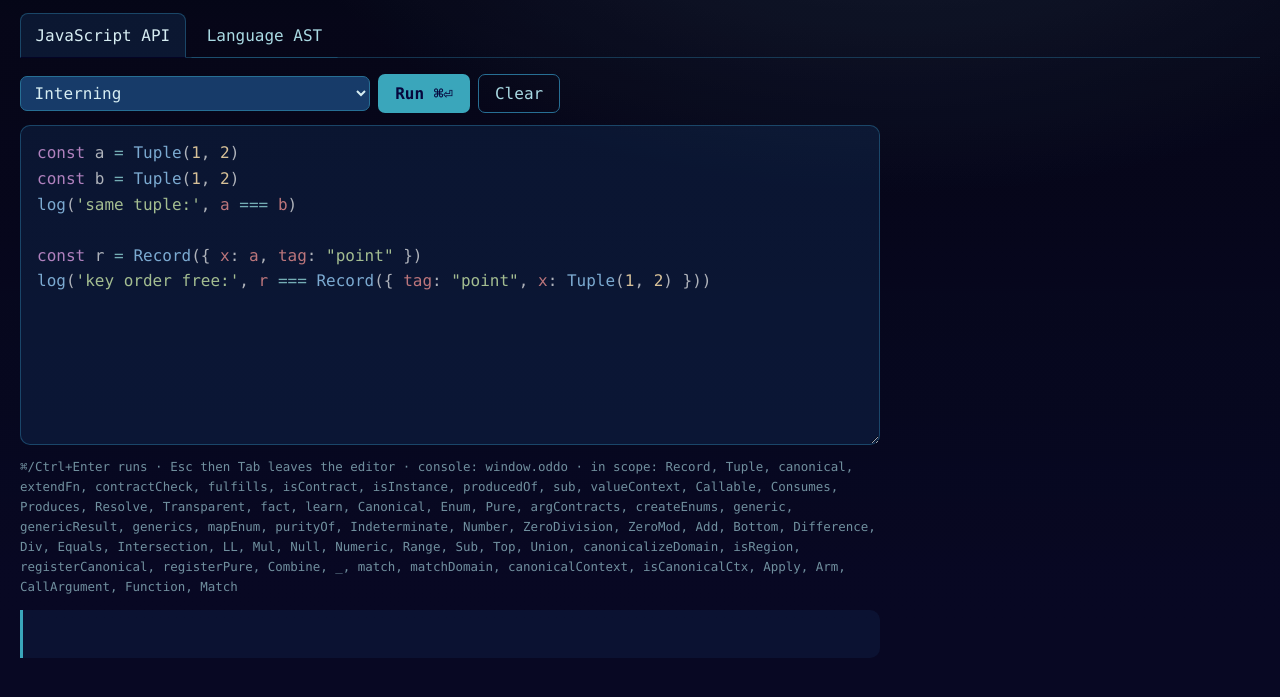
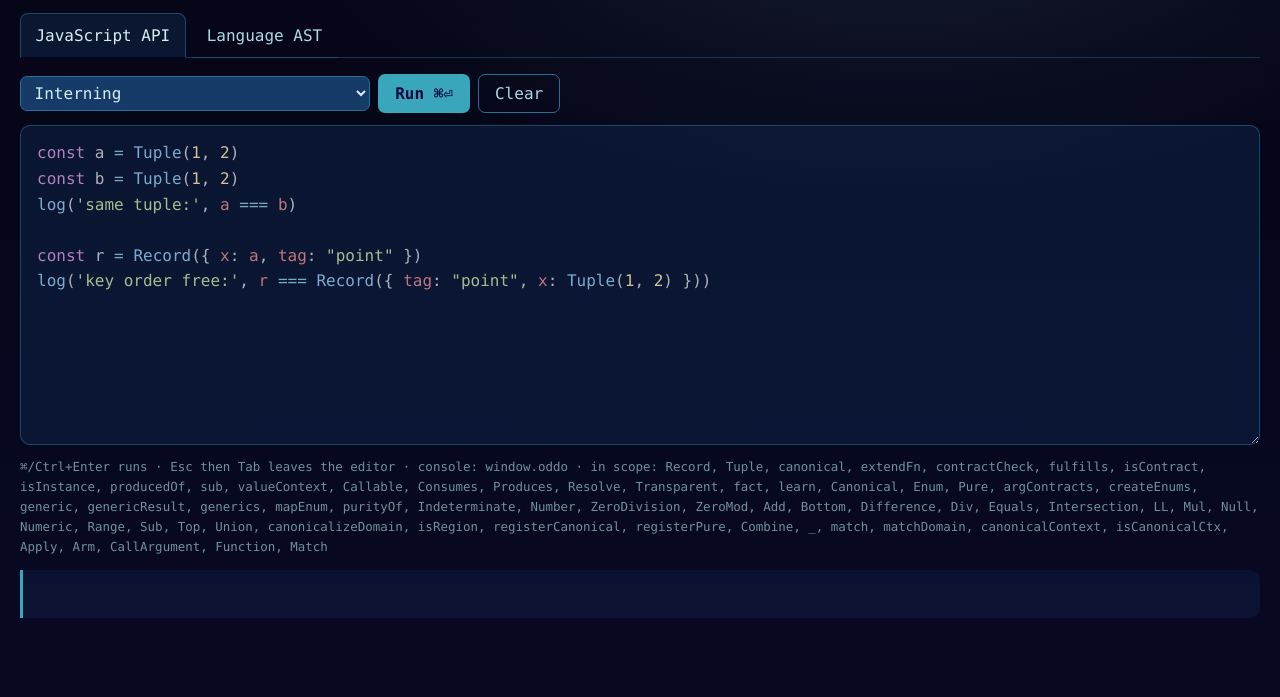
Before and after one commit to dbrdarski/oddo-next, a website built with Parcel: page index.html in a window 1280 px wide. Shown: the part 75-772 px from the top of the page. Built offline with nearby package versions, Linux system fonts and the light colour scheme.

Commit message:
Restore JavaScript playground width

```diff
--- a/styles.css
+++ b/styles.css
@@ -98,7 +98,6 @@ nav a:hover { color: var(--foam); border-bottom-color: var(--cyan); }
 }
 
 .playground-panel[hidden] { display: none; }
-.runtime-panel { max-width: 860px; }
 
 .bar { display: flex; gap: 0.5rem; margin: 1rem 0 0.75rem; align-items: center; }
 
```
